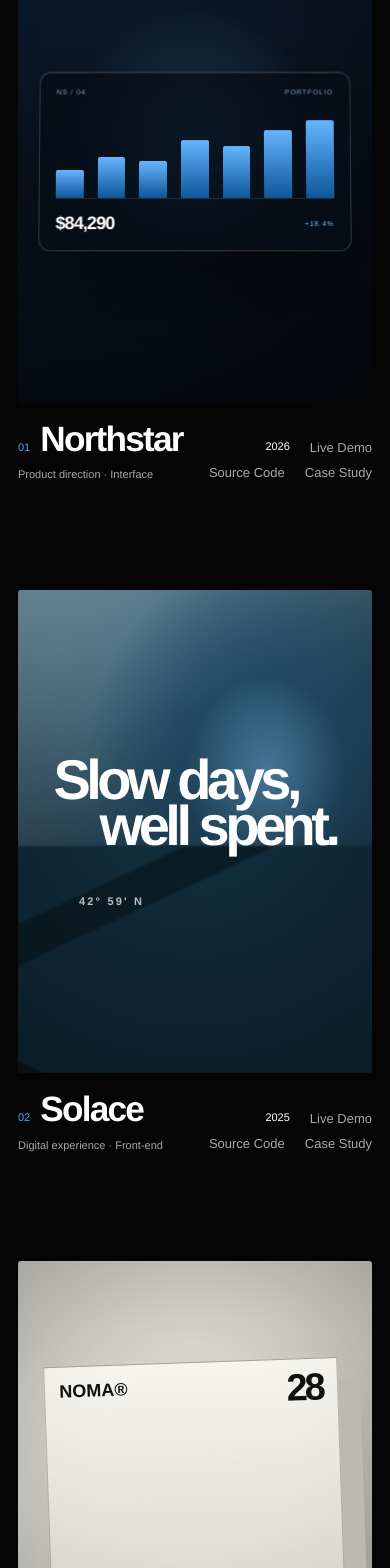
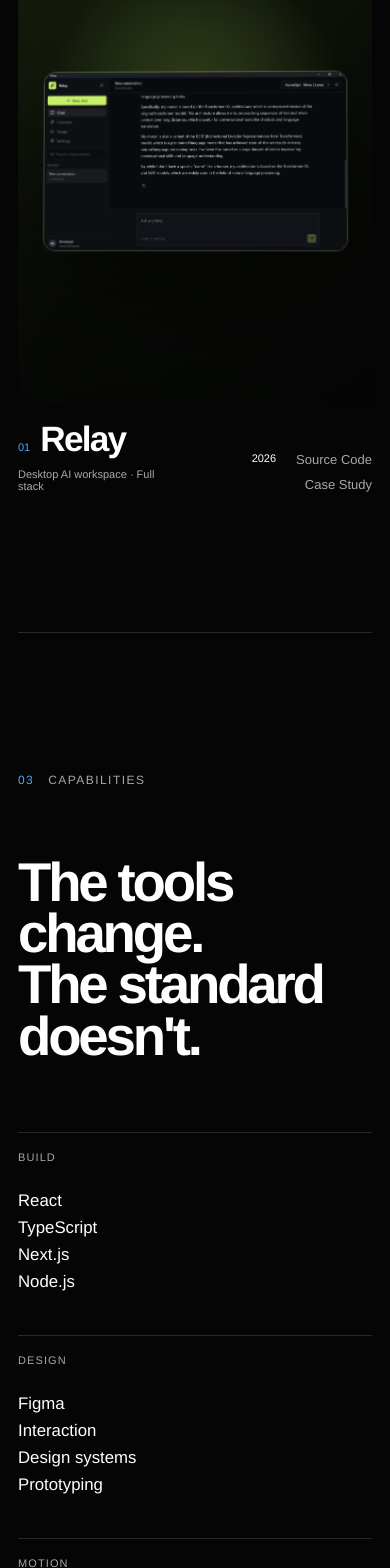
Before and after one commit to ValenscoA/Portfolio, a Next.js app: page / in a window 390 px wide. Shown: the part 4960-6528 px from the top of the page. Built offline with nearby package versions, Linux system fonts and the light colour scheme.

Commit message:
feat: replace placeholder work with Relay

```diff
--- a/app/Portfolio.tsx
+++ b/app/Portfolio.tsx
@@ -1,6 +1,7 @@
 "use client";
 
 import Link from "next/link";
+import Image from "next/image";
 import {
   AnimatePresence,
   motion,
@@ -31,37 +32,14 @@
 
 const projects = [
   {
-    slug: "northstar",
+    slug: "relay",
     number: "01",
-    title: "Northstar",
-    type: "Product direction · Interface",
+    title: "Relay",
+    type: "Desktop AI workspace · Full stack",
     year: "2026",
-    className: styles.northstar,
-    liveUrl: "https://example.com/northstar-demo",
-    sourceUrl: "https://github.com/ValenscoA/northstar-placeholder",
-    caseStudyUrl: "/projects/northstar",
-  },
-  {
-    slug: "solace",
-    number: "02",
-    title: "Solace",
-    type: "Digital experience · Front-end",
-    year: "2025",
-    className: styles.solace,
-    liveUrl: "https://example.com/solace-demo",
-    sourceUrl: "https://github.com/ValenscoA/solace-placeholder",
-    caseStudyUrl: "/projects/solace",
-  },
-  {
-    slug: "noma",
-    number: "03",
-    title: "Noma Archive",
-    type: "Identity · Editorial system",
-    year: "2025",
-    className: styles.noma,
-    liveUrl: "https://example.com/noma-archive-demo",
-    sourceUrl: "https://github.com/ValenscoA/noma-archive-placeholder",
-    caseStudyUrl: "/projects/noma",
+    className: styles.relay,
+    sourceUrl: "https://github.com/ValenscoA/relay-ai",
+    caseStudyUrl: "/projects/relay",
   },
 ];
 
@@ -281,21 +259,14 @@
 function ProjectVisual({ project }: { project: (typeof projects)[number] }) {
   return (
     <div className={`${styles.projectVisual} ${project.className}`} aria-hidden="true">
-      {project.slug === "northstar" && (
-        <div className={styles.uiWindow}>
-          <div className={styles.uiTop}><span>NS / 04</span><span>PORTFOLIO</span></div>
-          <div className={styles.chart}><i /><i /><i /><i /><i /><i /><i /></div>
-          <div className={styles.dataLine}><b>$84,290</b><span>+18.4%</span></div>
-        </div>
-      )}
-      {project.slug === "solace" && (
-        <div className={styles.solaceType}><span>Slow days,</span><span>well spent.</span><i>42° 59&apos; N</i></div>
-      )}
-      {project.slug === "noma" && (
-        <div className={styles.archiveGrid}>
-          <span>NOMA®</span><b>28</b><i>ARCHIVE / 2025</i><em>Objects, images, notes</em>
-        </div>
-      )}
+      <Image
+        className={styles.relayScreenshot}
+        src="/images/projects/relay-chat.png"
+        alt=""
+        width={2559}
+        height={1503}
+        sizes="(max-width: 900px) 92vw, 82vw"
+      />
     </div>
   );
 }
@@ -637,7 +608,6 @@
                 <p>{project.type}</p>
                 <div className={styles.projectActions}>
                   <span className={styles.projectYear}>{project.year}</span>
-                  <a href={project.liveUrl} target="_blank" rel="noopener noreferrer">Live Demo</a>
                   <a href={project.sourceUrl} target="_blank" rel="noopener noreferrer">Source Code</a>
                   <Link href={project.caseStudyUrl}>Case Study</Link>
                 </div>
--- a/app/page.module.css
+++ b/app/page.module.css
@@ -663,121 +663,27 @@
   box-shadow: 0 35px 100px rgba(0, 0, 0, 0.35);
 }
 
-.northstar {
+.relay {
   display: grid;
   place-items: center;
   background:
-    radial-gradient(circle at 50% 45%, rgba(100, 186, 255, 0.25), transparent 40%),
-    linear-gradient(145deg, #0c1d30, #08101c 58%, #05080d);
+    radial-gradient(circle at 50% 40%, rgba(196, 246, 97, 0.26), transparent 45%),
+    linear-gradient(145deg, #18220d, #090c07 60%, #050605);
 }
 
-.uiWindow {
+.relayScreenshot {
   position: relative;
   z-index: 2;
-  width: 72%;
-  aspect-ratio: 16 / 9;
-  padding: 4.5%;
+  width: 86%;
+  height: auto;
   border: 1px solid rgba(255, 255, 255, 0.18);
   border-radius: 12px;
-  background: rgba(5, 12, 21, 0.78);
-  box-shadow: 0 40px 100px rgba(0, 0, 0, 0.55), inset 0 1px rgba(255, 255, 255, 0.08);
-  transform: perspective(1200px) rotateX(4deg);
+  box-shadow: 0 45px 120px rgba(0, 0, 0, 0.68), 0 0 0 1px rgba(196, 246, 97, 0.08);
+  transform: perspective(1400px) rotateX(3deg) rotateY(-2deg);
   transition: transform 0.7s cubic-bezier(0.22, 1, 0.36, 1);
 }
 
-.projectCard:hover .uiWindow { transform: perspective(1200px) rotateX(0) scale(1.015); }
-
-.uiTop,
-.dataLine {
-  display: flex;
-  align-items: center;
-  justify-content: space-between;
-  font-size: clamp(7px, 0.7vw, 11px);
-  letter-spacing: 0.13em;
-  color: #7f9fbd;
-}
-
-.chart {
-  height: 58%;
-  display: flex;
-  gap: 5%;
-  align-items: end;
-  margin: 8% 0 5%;
-  border-bottom: 1px solid rgba(255, 255, 255, 0.1);
-}
-
-.chart i { flex: 1; background: linear-gradient(#65b5ff, #0d5699); border-radius: 2px 2px 0 0; }
-.chart i:nth-child(1) { height: 35%; }.chart i:nth-child(2) { height: 51%; }.chart i:nth-child(3) { height: 46%; }
-.chart i:nth-child(4) { height: 72%; }.chart i:nth-child(5) { height: 64%; }.chart i:nth-child(6) { height: 84%; }.chart i:nth-child(7) { height: 96%; }
-
-.dataLine b { color: white; font-size: clamp(18px, 3vw, 48px); letter-spacing: -0.05em; }
-.dataLine span { color: #84c5ff; }
-
-.solace {
-  display: grid;
-  place-items: center;
-  background:
-    linear-gradient(180deg, rgba(5, 19, 33, 0.1), rgba(4, 10, 16, 0.68)),
-    radial-gradient(ellipse at 70% 38%, #63a7d2 0%, #2b5d7d 23%, transparent 52%),
-    linear-gradient(145deg, #8fb7cc, #315a70 48%, #102332);
-}
-
-.solace::before {
-  content: "";
-  position: absolute;
-  inset: 53% -10% -20%;
-  background:
-    linear-gradient(155deg, transparent 0 18%, #0b1c25 18.2% 26%, transparent 26.2%),
-    linear-gradient(25deg, #091820 0 24%, transparent 24.2%),
-    #102b39;
-  filter: blur(1px);
-}
-
-.solaceType {
-  position: relative;
-  z-index: 2;
-  width: 80%;
-  display: flex;
-  flex-direction: column;
-  font-size: clamp(3.5rem, 8.5vw, 9.5rem);
-  font-weight: 700;
-  line-height: 0.82;
-  letter-spacing: -0.08em;
-}
-
-.solaceType span:last-of-type { margin-left: auto; }
-.solaceType i { margin: 48px auto 0 9%; color: rgba(255, 255, 255, 0.72); font-size: 11px; font-style: normal; letter-spacing: 0.2em; }
-
-.noma {
-  display: grid;
-  place-items: center;
-  background: #d9d7d0;
-  color: #10100f;
-}
-
-.archiveGrid {
-  position: relative;
-  z-index: 2;
-  width: 74%;
-  aspect-ratio: 1.45;
-  display: grid;
-  grid-template-columns: 1fr 1fr;
-  grid-template-rows: auto 1fr auto;
-  padding: 4%;
-  border: 1px solid rgba(12, 12, 12, 0.25);
-  background:
-    linear-gradient(90deg, transparent 49.9%, rgba(12, 12, 12, 0.14) 50%, transparent 50.1%),
-    linear-gradient(rgba(250, 249, 244, 0.86), rgba(214, 211, 202, 0.75));
-  box-shadow: 22px 24px 0 #bcb9b0, 50px 50px 90px rgba(31, 29, 24, 0.2);
-  transform: rotate(-2deg);
-  transition: transform 0.65s cubic-bezier(0.22, 1, 0.36, 1);
-}
-
-.projectCard:hover .archiveGrid { transform: rotate(0deg) scale(1.025); }
-.archiveGrid span { font-size: clamp(18px, 2vw, 30px); font-weight: 800; }
-.archiveGrid b { justify-self: end; font-size: clamp(38px, 8vw, 110px); line-height: 0.75; letter-spacing: -0.08em; }
-.archiveGrid i { align-self: end; font-style: normal; font-size: 10px; letter-spacing: 0.16em; }
-.archiveGrid em { align-self: end; justify-self: end; font-style: normal; font-size: clamp(12px, 1.5vw, 20px); }
+.projectCard:hover .relayScreenshot { transform: perspective(1400px) rotateX(0) rotateY(0) scale(1.012); }
 
 .projectInfo {
   display: grid;
```
Also changed, not shown: app/projects/ProjectDetail.tsx (+8 -6 lines), app/projects/noma/page.tsx (deleted, +0 -19 lines), app/projects/northstar/page.tsx (deleted, +0 -19 lines), app/projects/relay/page.tsx (added, +25 -0 lines), app/projects/solace/page.tsx (deleted, +0 -19 lines), public/images/projects/relay-chat.png (added).
